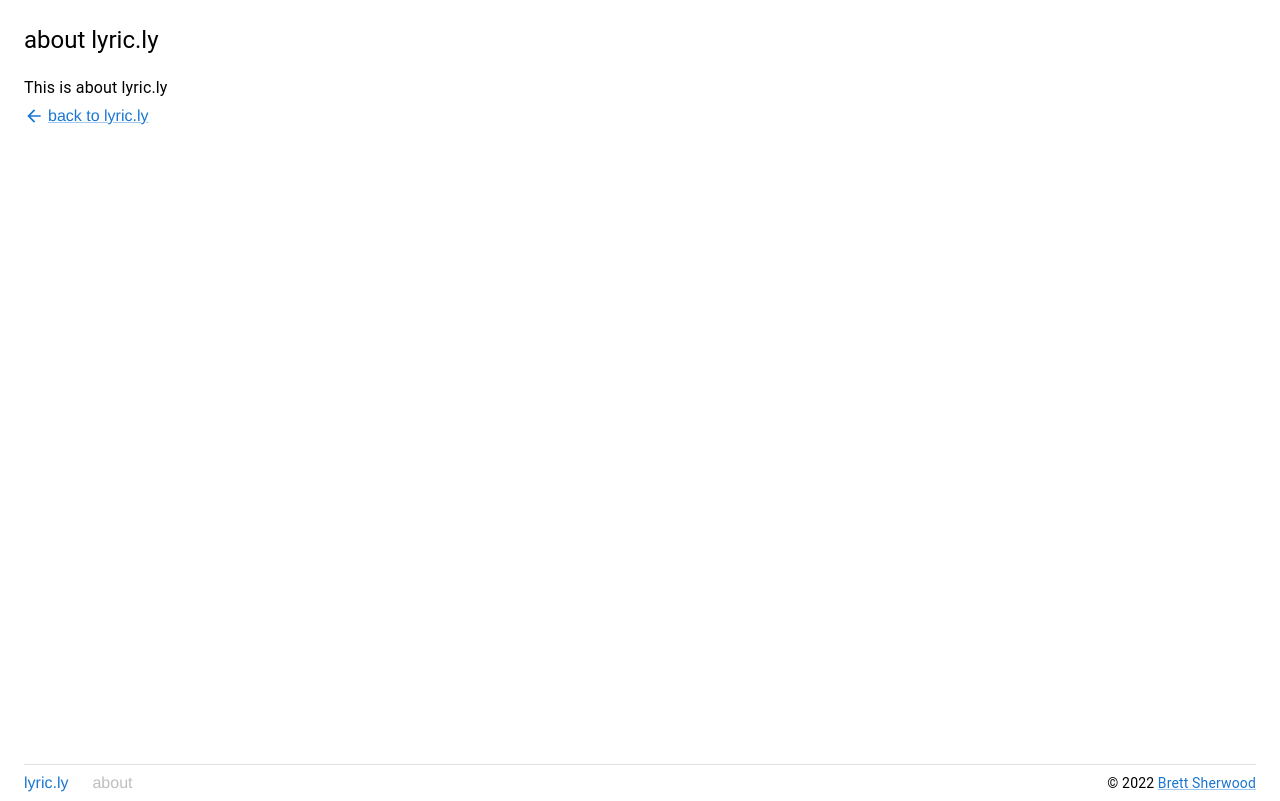
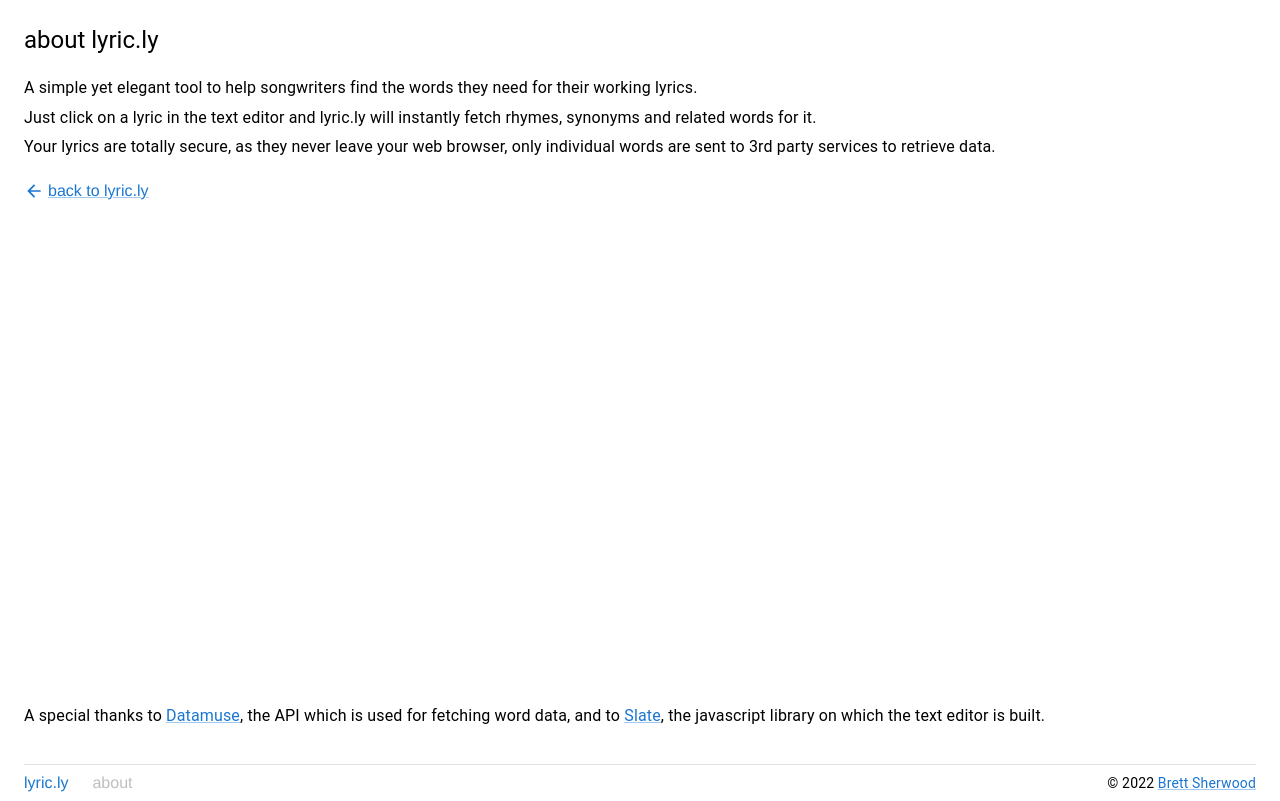
Before and after one commit to brett-generac/lyricly, a React app: page / in a window 1280 px wide. Both pictures are taken after a click on the button "about". Built offline with nearby package versions, Linux system fonts and the light colour scheme.

Commit message:
better copy, better code

```diff
--- a/src/App.tsx
+++ b/src/App.tsx
@@ -56,10 +56,12 @@ function App() {
     setRelatedWords,
   };
 
+  const isAboutScreen = screen === Screen.ABOUT;
+
   return (
     <ThemeProvider theme={theme}>
       <Context.Provider value={contextValue}>
-        <Box sx={boxSx}>{(screen === Screen.ABOUT && <About />) || <Home />}</Box>
+        <Box sx={boxSx}>{(isAboutScreen && <About />) || <Home />}</Box>
         <Footer />
       </Context.Provider>
     </ThemeProvider>
--- a/src/screens/About.tsx
+++ b/src/screens/About.tsx
@@ -17,13 +17,34 @@ export const About = () => {
   };
 
   return (
-    <Box>
-      <Box sx={{ height: 'calc(100% - 128px)' }}>
+    <Box sx={{ height: '100%' }}>
       <Box sx={{ minHeight: '36px', pb: 2 }}>
         <Typography variant="h5">about lyric.ly</Typography>
       </Box>
+      <Box
+        sx={{
+          height: 'calc(100% - 64px)',
+          display: 'flex',
+          flexDirection: 'column',
+          justifyContent: 'space-between',
+        }}
+      >
         <Box>
-          <Typography gutterBottom>This is about lyric.ly</Typography>
+          <Box pb={2}>
+            <Typography gutterBottom>
+              A simple yet elegant tool to help songwriters find the words they need for their
+              working lyrics.
+            </Typography>
+            <Typography gutterBottom>
+              Just click on a lyric in the text editor and lyric.ly will instantly fetch rhymes,
+              synonyms and related words for it.
+            </Typography>
+            <Typography gutterBottom>
+              Your lyrics are totally secure, as they never leave your web browser, only individual
+              words are sent to 3rd party services to retrieve data.
+            </Typography>
+          </Box>
+          <Box>
             <Link
               href="#"
               onClick={(event) => handleClick(event, Screen.HOME)}
@@ -33,6 +54,20 @@ export const About = () => {
             </Link>
           </Box>
         </Box>
+        <Box>
+          <Typography>
+            A special thanks to{' '}
+            <Link href="https://www.datamuse.com/api/" target="blank">
+              Datamuse
+            </Link>
+            , the API which is used for fetching word data, and to{' '}
+            <Link href="https://docs.slatejs.org/" target="blank">
+              Slate
+            </Link>
+            , the javascript library on which the text editor is built.
+          </Typography>
+        </Box>
+      </Box>
     </Box>
   );
 };
--- a/src/screens/Home.tsx
+++ b/src/screens/Home.tsx
@@ -16,14 +16,14 @@ export const Home = () => {
 
   return (
     <Box sx={boxSx}>
-      <Box sx={{ width: '50%', height: 'calc(100% - 128px)' }}>
+      <Box sx={{ width: '50%' }}>
         <Box sx={{ minHeight: '36px' }}>
           <Typography variant="h5">lyric.ly</Typography>
         </Box>
         <Lyrics />
       </Box>
       <Divider orientation="vertical" flexItem={true} />
-      <Box sx={{ width: '50%', height: 'calc(100% - 128px)' }}>
+      <Box sx={{ width: '50%' }}>
         <Box sx={{ minHeight: '36px' }}>
           {selectedLyric && <Typography variant="h5">'{selectedLyric}'</Typography>}
         </Box>
```
Lines whose indentation alone changed are shown as unchanged.
